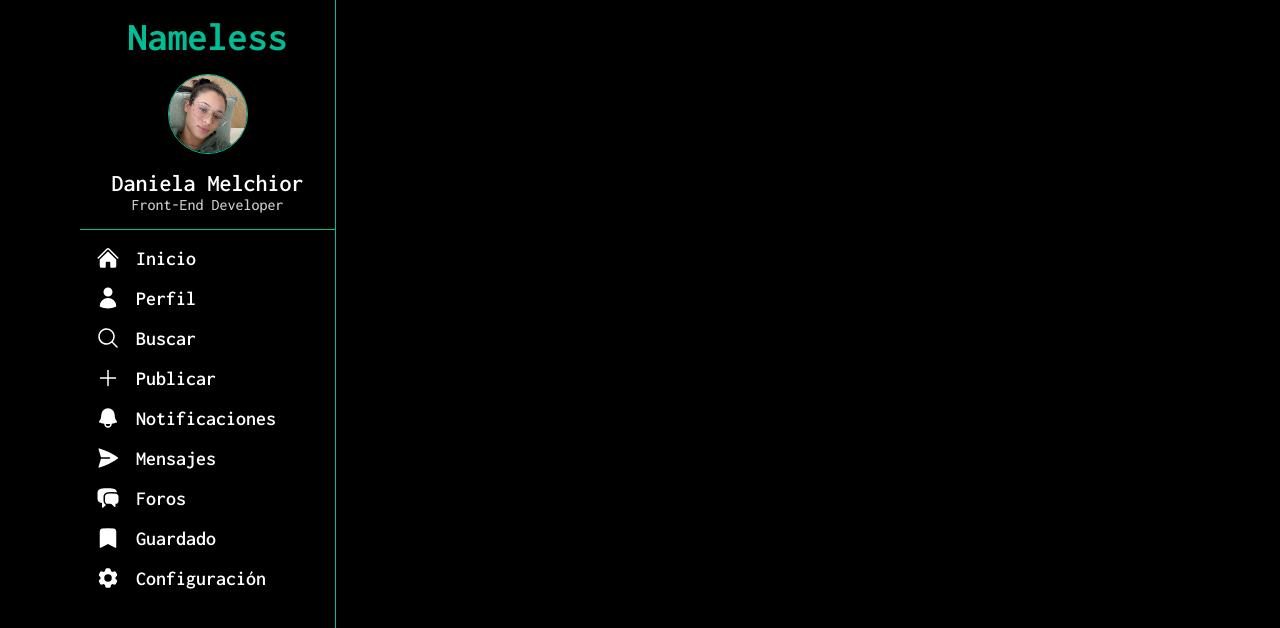
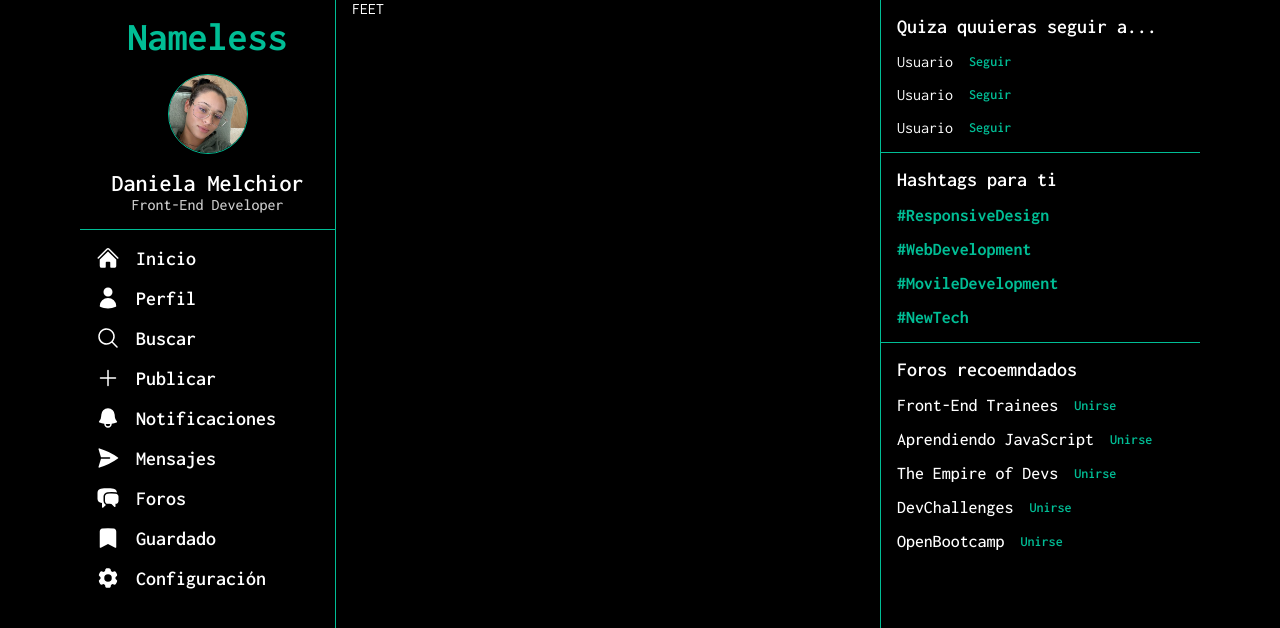
Before and after one commit to FlakoBB/social-network, a Next.js app: page / in a window 1280 px wide. Shown: the top 628 px of the page. Built offline with nearby package versions, Linux system fonts and the light colour scheme.

Commit message:
add: SideBar component | update some global styles

```diff
--- a/src/app/page.jsx
+++ b/src/app/page.jsx
@@ -1,9 +1,12 @@
+import SideBar from '@/components/SideBar'
 import SideMenu from '@/components/SideMenu'
 
 export default function Home () {
   return (
     <main className='mainContainer'>
       <SideMenu />
+      <div>FEET</div> {/* // ToDo: replace with final Feet component */}
+      <SideBar />
     </main>
   )
 }
--- a/src/components/SideBar.jsx
+++ b/src/components/SideBar.jsx
@@ -1 +1,69 @@
+import SuggestionContainer from './pure/SuggestionContainer'
+import styles from '@/styles/sidebar.module.scss'
+
 // ToDo: Add subcomponents that make up the SideBar
+const SideBar = () => {
+  return (
+    <aside className={styles.sideBar}>
+      <SuggestionContainer title='Quiza quuieras seguir a...'>
+        <ul className={styles.suggestList}>
+          <li>
+            <div>Usuario</div> {/* // ToDo: replace with User component */}
+            <span className={styles.action}>Seguir</span>
+          </li>
+          <li>
+            <div>Usuario</div> {/* // ToDo: replace with User component */}
+            <span className={styles.action}>Seguir</span>
+          </li>
+          <li>
+            <div>Usuario</div> {/* // ToDo: replace with User component */}
+            <span className={styles.action}>Seguir</span>
+          </li>
+        </ul>
+      </SuggestionContainer>
+      <hr className={styles.line} />
+      <SuggestionContainer title='Hashtags para ti'>
+        <ul className={styles.suggestList}>
+          <li>
+            <span className={styles.hashtag}>#ResponsiveDesign</span>
+          </li>
+          <li>
+            <span className={styles.hashtag}>#WebDevelopment</span>
+          </li>
+          <li>
+            <span className={styles.hashtag}>#MovileDevelopment</span>
+          </li>
+          <li>
+            <span className={styles.hashtag}>#NewTech</span>
+          </li>
+        </ul>
+      </SuggestionContainer>
+      <hr className={styles.line} />
+      <SuggestionContainer title='Foros recoemndados'>
+        <ul className={styles.suggestList}>
+          <li>
+            <p className={styles.forum}>Front-End Trainees</p>
+            <span className={styles.action}>Unirse</span>
+          </li>
+          <li>
+            <p className={styles.forum}>Aprendiendo JavaScript</p>
+            <span className={styles.action}>Unirse</span>
+          </li>
+          <li>
+            <p className={styles.forum}>The Empire of Devs</p>
+            <span className={styles.action}>Unirse</span>
+          </li>
+          <li>
+            <p className={styles.forum}>DevChallenges</p>
+            <span className={styles.action}>Unirse</span>
+          </li>
+          <li>
+            <p className={styles.forum}>OpenBootcamp</p>
+            <span className={styles.action}>Unirse</span>
+          </li>
+        </ul>
+      </SuggestionContainer>
+    </aside>
+  )
+}
+export default SideBar
--- /dev/null
+++ b/src/components/pure/SuggestionContainer.jsx
@@ -0,0 +1,11 @@
+import styles from '@/styles/suggestionContainer.module.scss'
+
+const SuggestionContainer = ({ title = 'Suggestion title', children }) => {
+  return (
+    <div className={styles.container}>
+      <h4 className={styles.title}>{title}</h4>
+      {children}
+    </div>
+  )
+}
+export default SuggestionContainer
--- /dev/null
+++ b/src/styles/_utils.scss
@@ -0,0 +1,6 @@
+@use 'colors' as clr;
+
+@mixin separation_line {
+  border: none;
+  border-top: 1px solid clr.$main;
+}
--- a/src/styles/globals.scss
+++ b/src/styles/globals.scss
@@ -16,6 +16,9 @@ body {
   background-color: clr.$background;
 
   .mainContainer {
+    display: grid;
+    grid-template-columns: 16rem auto 20rem;
+    gap: 1rem;
     max-width: 1120px;
     margin: auto;
   }
--- a/src/styles/sideMenu.module.scss
+++ b/src/styles/sideMenu.module.scss
@@ -1,4 +1,5 @@
 @use 'colors' as clr;
+@use 'utils' as utl;
 
 .sideBar {
   max-width: 16rem;
@@ -51,8 +52,7 @@
   }
 
   .separationLine {
-    border: none;
-    border-top: 1px solid clr.$main;
+    @include utl.separation_line;
   }
 
   .menu {
--- /dev/null
+++ b/src/styles/sidebar.module.scss
@@ -0,0 +1,44 @@
+@use 'colors' as clr;
+@use 'utils' as utl;
+
+.sideBar {
+  width: 20rem;
+  border-left: 1px solid clr.$main;
+
+  .suggestList {
+    display: flex;
+    flex-direction: column;
+    align-items: flex-start;
+    justify-content: flex-start;
+    gap: 1rem;
+
+    li {
+      list-style: none;
+      display: flex;
+      align-items: center;
+      justify-content: flex-start;
+      gap: 1rem;
+
+      .hashtag {
+        font-size: 1.12rem;
+        font-weight: 700;
+        color: clr.$main;
+      }
+
+      .forum {
+        font-size: 1.12rem;
+        font-weight: 500;
+      }
+
+      .action {
+        font-size: .88rem;
+        font-weight: 600;
+        color: clr.$main;
+      }
+    }
+  }
+
+  .line {
+    @include utl.separation_line;
+  }
+}
--- /dev/null
+++ b/src/styles/suggestionContainer.module.scss
@@ -0,0 +1,13 @@
+.container {
+  display: flex;
+  flex-direction: column;
+  align-items: flex-start;
+  justify-content: flex-start;
+  gap: 1rem;
+  padding: 1rem;
+
+  .title {
+    font-size: 1.25rem;
+    font-weight: 600;
+  }
+}
```
